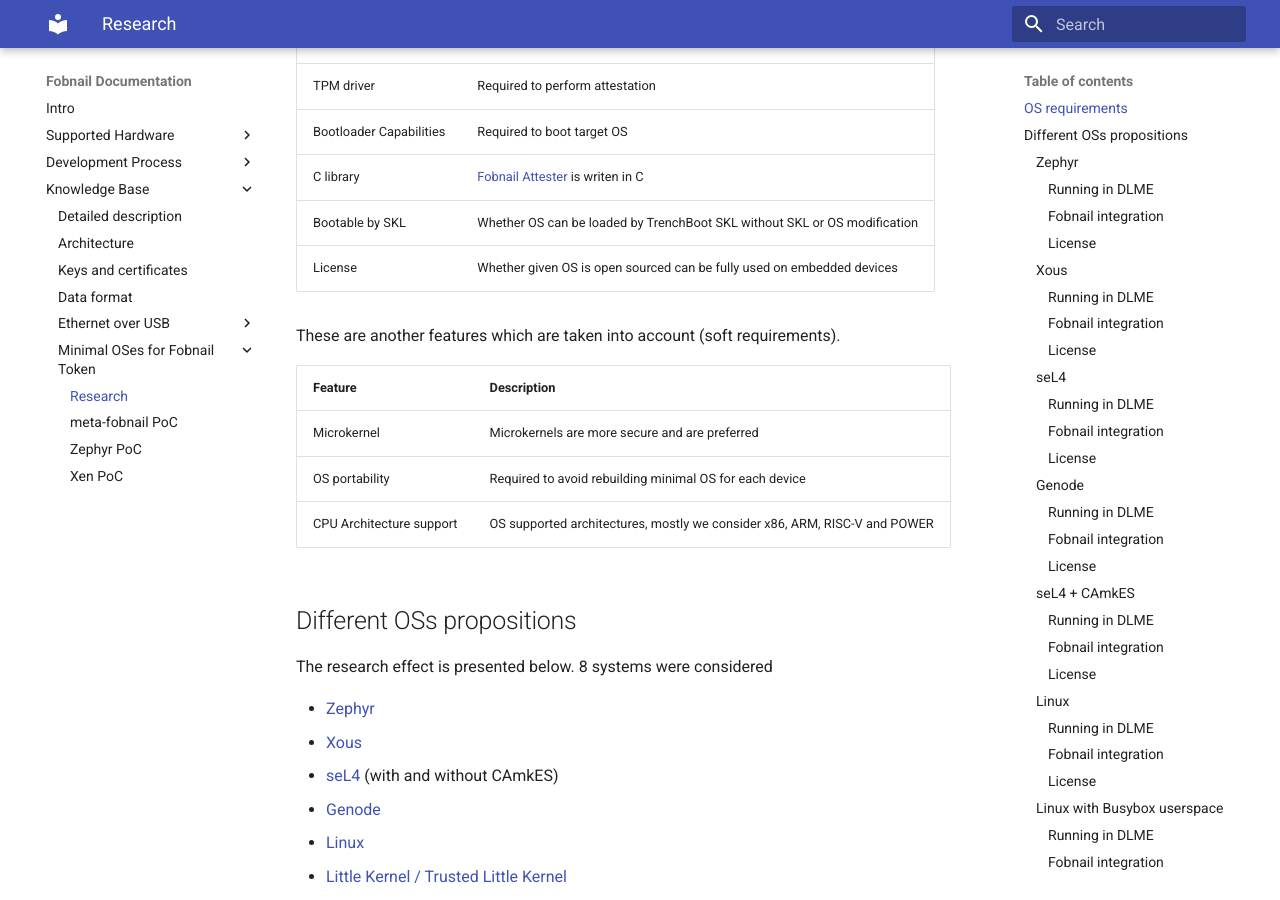
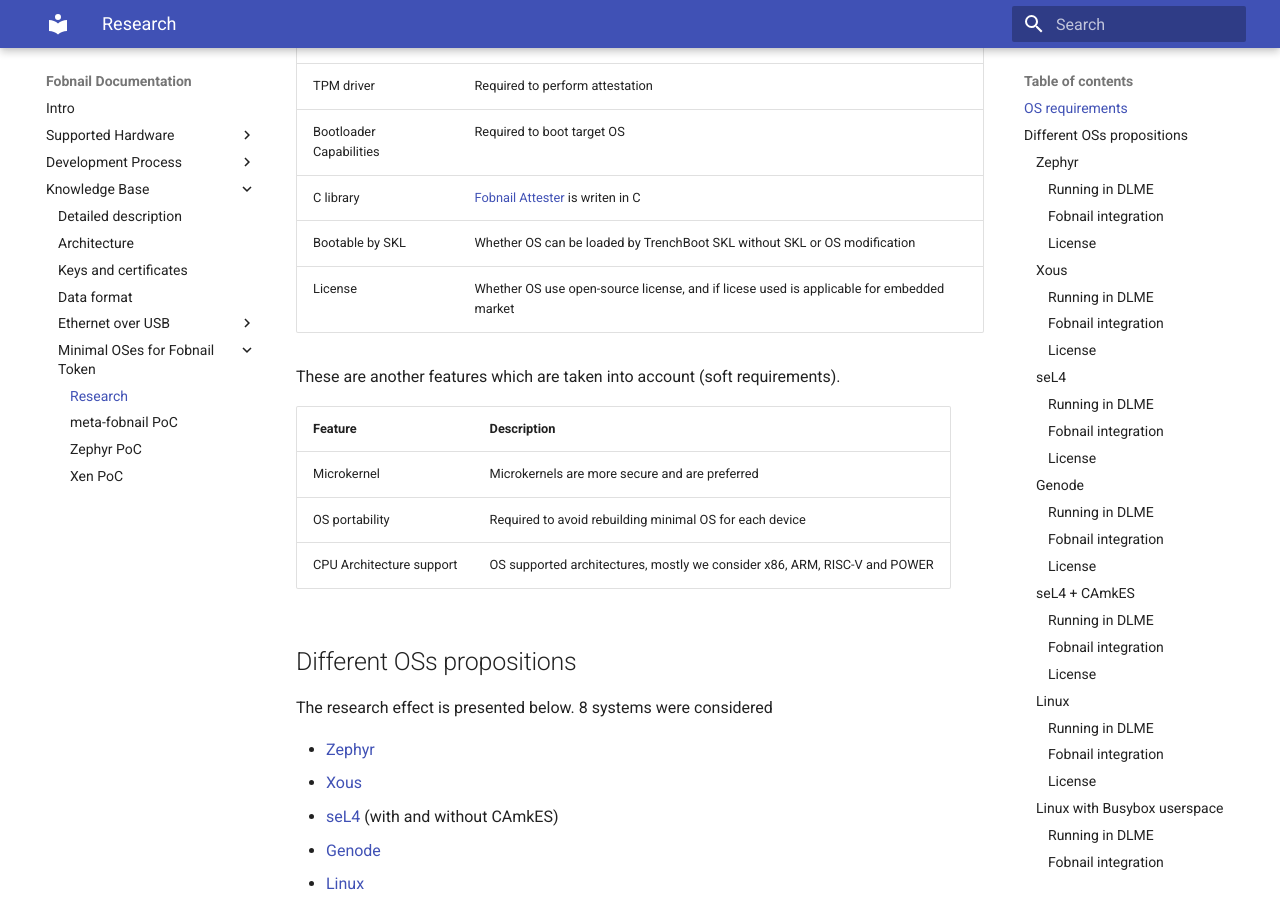
Before and after one commit to fobnail/docs, an MkDocs documentation site: the page built from docs/minimal-os-for-fobnail.md, in a window 1280 px wide and 900 px high, scrolled down 1157 px. Built offline with MkDocs 1.6.1 and Material for MkDocs 9.7.7, drawn with Linux system fonts in a browser that asks for light colours.

Commit message:
minimal-os-for-fobnail.md: fix license requirement description
Signed-off-by: Tomasz Żyjewski <tomasz.zyjewski@3mdeb.com>

```diff
--- a/docs/minimal-os-for-fobnail.md
+++ b/docs/minimal-os-for-fobnail.md
@@ -41,16 +41,16 @@
 The table below summarises OS features which are a hard requirement, though they
 could be implemented by us.
 
-| Requirement             | Description                                                                    |
-| ----------------------- | ------------------------------------------------------------------------------ |
-| USB host driver         | Required for communication with Fobnail Token                                  |
-| USB EEM driver          | Required for communication with Fobnail Token                                  |
-| Network Stack           | Required for communication with Fobnail Token                                  |
-| TPM driver              | Required to perform attestation                                                |
-| Bootloader Capabilities | Required to boot target OS                                                     |
-| C library               | [Fobnail Attester](https://github.com/fobnail/fobnail-attester) is writen in C |
-| Bootable by SKL         | Whether OS can be loaded by TrenchBoot SKL without SKL or OS modification      |
-| License                 | Whether given OS is open sourced can be fully used on embedded devices         |
+| Requirement             | Description                                                                                |
+| ----------------------- | ------------------------------------------------------------------------------------------ |
+| USB host driver         | Required for communication with Fobnail Token                                              |
+| USB EEM driver          | Required for communication with Fobnail Token                                              |
+| Network Stack           | Required for communication with Fobnail Token                                              |
+| TPM driver              | Required to perform attestation                                                            |
+| Bootloader Capabilities | Required to boot target OS                                                                 |
+| C library               | [Fobnail Attester](https://github.com/fobnail/fobnail-attester) is writen in C             |
+| Bootable by SKL         | Whether OS can be loaded by TrenchBoot SKL without SKL or OS modification                  |
+| License                 | Whether OS use open-source license, and if licese used is applicable for embedded market   |
 
 These are another features which are taken into account (soft requirements).
 
```
